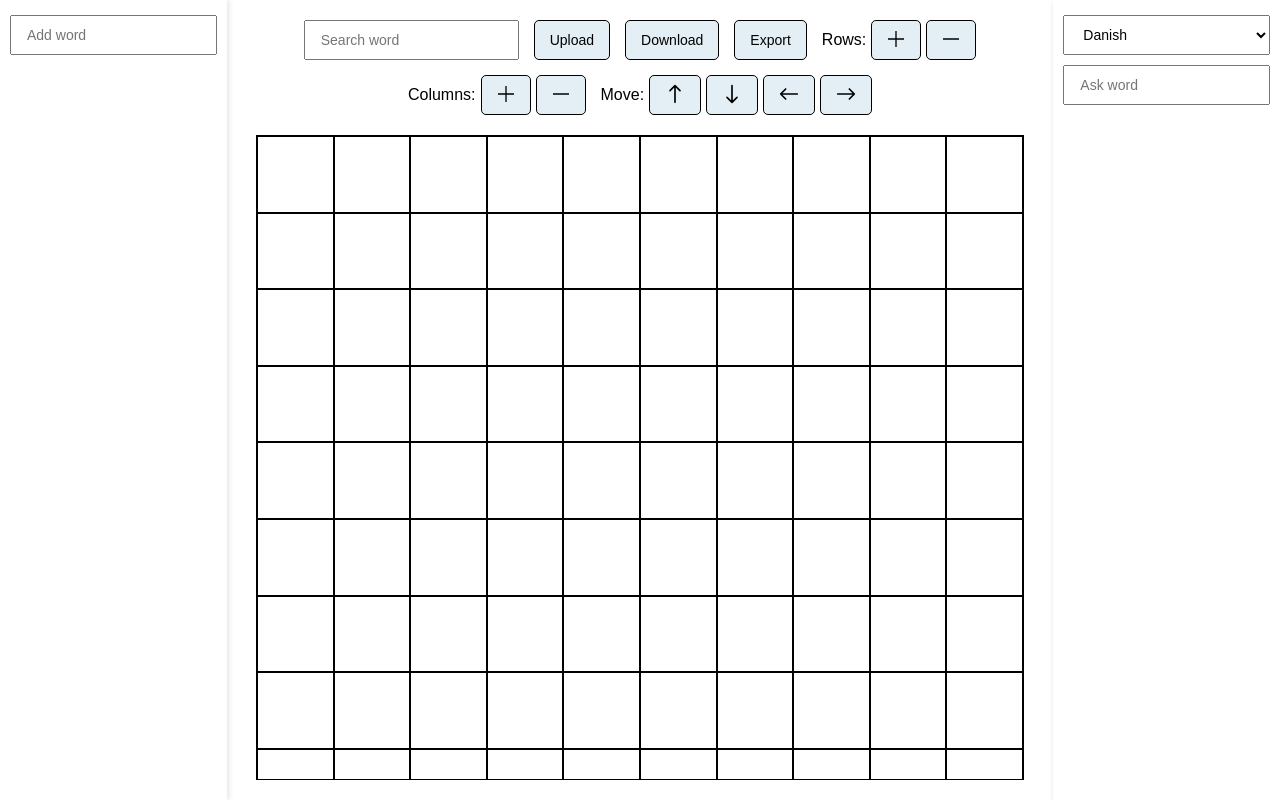
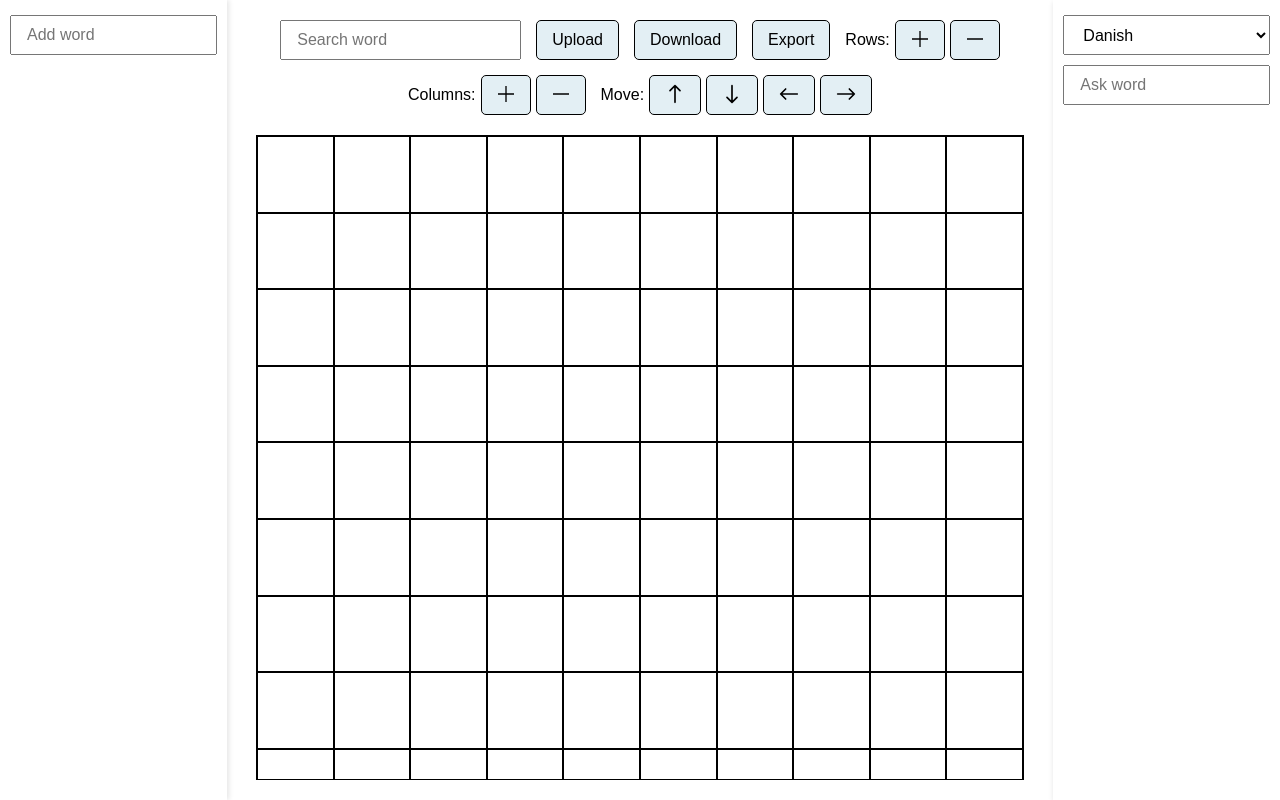
Before and after one commit to Veng97/CrosswordCreator, a plain HTML site: page app/static/index.html in a window 1280 px wide. Drawn offline with Linux system fonts and the light colour scheme.

Commit message:
Style update: enhance button font and control element sizing in main.css

```diff
--- a/app/static/main.css
+++ b/app/static/main.css
@@ -40,6 +40,10 @@ body {
     text-align: center;
 }
 
+button {
+    font-family: Arial, sans-serif;
+}
+
 .container {
     display: flex;
     height: 100%;
@@ -76,13 +80,19 @@ body {
     margin-bottom: 20px;
 }
 
+.controls p,
+.controls button,
+.controls input,
+.controls select {
+    font-size: 1rem;
+}
+
 .controls input,
 .controls select,
 .controls button {
     min-width: 50px;
     padding: 8px 15px;
     margin: 5px 0px;
-    font-size: 14px;
     cursor: pointer;
     /* Set a consistent height for input, select, and button */
     height: 40px;
```
